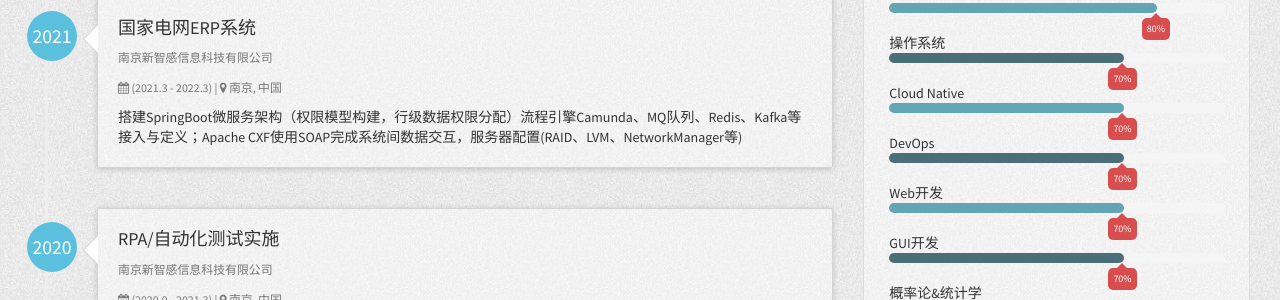
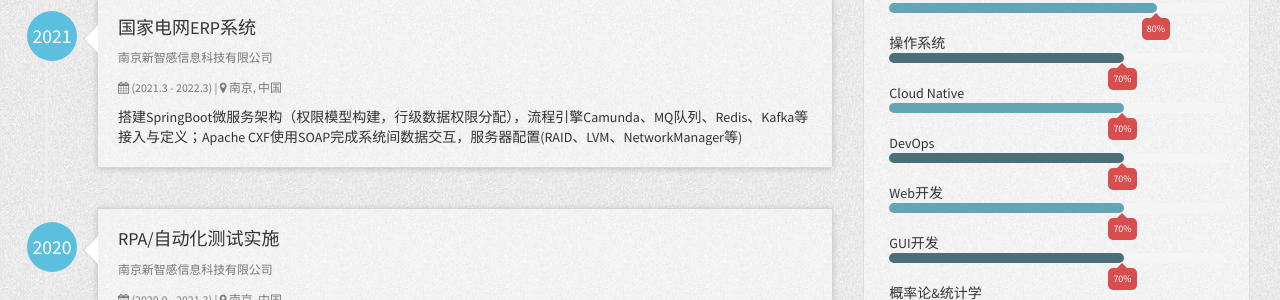
Before and after one commit to blaspheme/blaspheme.github.io, a Jekyll site: the page built from index.html, in a window 1280 px wide and 900 px high. Shown: the part 270-570 px from the top of the window. Built offline with Jekyll 4.4.1, drawn with Linux system fonts in a browser that asks for light colours; nearby versions of some CDN libraries.

Commit message:
少个，

```diff
--- a/_config.yml
+++ b/_config.yml
@@ -33,7 +33,7 @@ author:
       title: 南京新智感信息科技有限公司
       started: 2021
       duration: (2021.3 - 2022.3)
-      description: 搭建SpringBoot微服务架构（权限模型构建，行级数据权限分配）流程引擎Camunda、MQ队列、Redis、Kafka等接入与定义；Apache CXF使用SOAP完成系统间数据交互，服务器配置(RAID、LVM、NetworkManager等)
+      description: 搭建SpringBoot微服务架构（权限模型构建，行级数据权限分配），流程引擎Camunda、MQ队列、Redis、Kafka等接入与定义；Apache CXF使用SOAP完成系统间数据交互，服务器配置(RAID、LVM、NetworkManager等)
     - work5:
       company: RPA/自动化测试实施
       location: 南京, 中国
```
